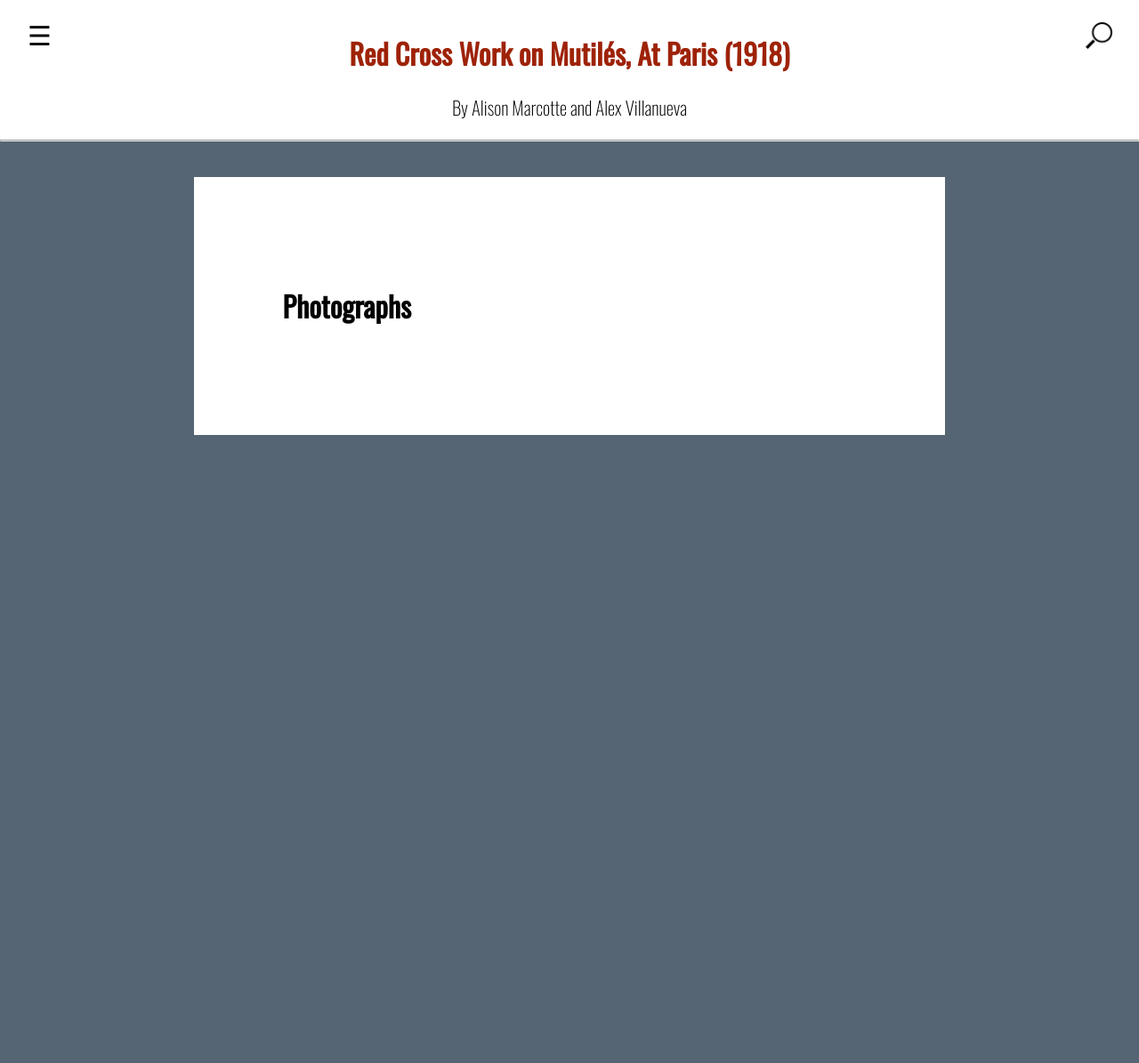
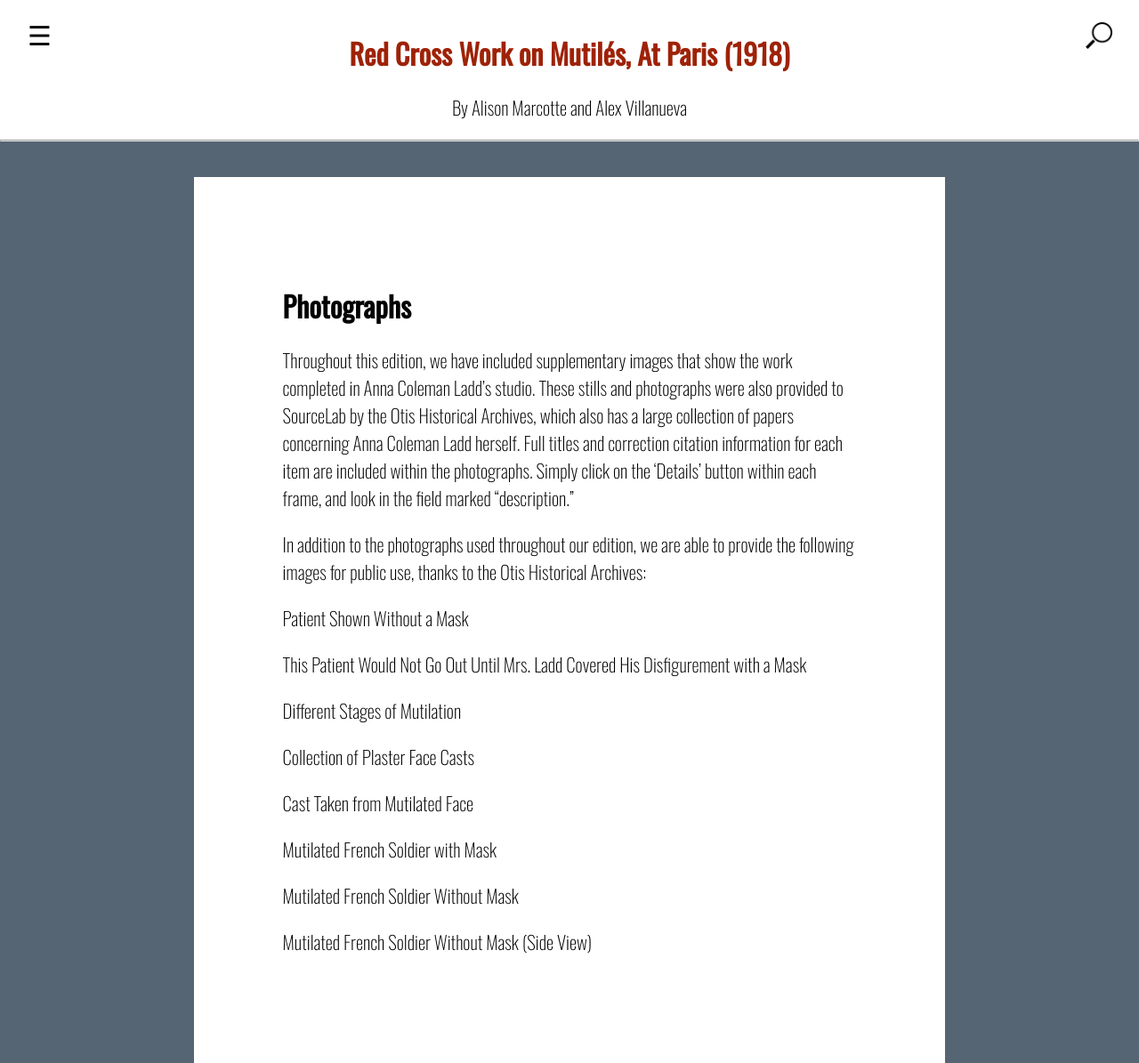
Before and after one commit to TonLeon/Mindoc_Original_Prototype, a Jekyll site: the page built from 007_photographs.md, in a window 1280 px wide. Shown: the whole page at 89% size. Built offline with Jekyll 4.4.1, drawn with Linux system fonts in a browser that asks for light colours; before the commit the page ends 900 px from its top, so only the background shows below that.

Commit message:
Update 007_photographs.md

```diff
--- a/007_photographs.md
+++ b/007_photographs.md
@@ -5,3 +5,25 @@
 ---
 
 # Photographs
+
+Throughout this edition, we have included supplementary images that show the work completed in Anna Coleman Ladd's studio.  These stills and photographs were also provided to SourceLab by the Otis Historical Archives, which also has a large collection of papers concerning Anna Coleman Ladd herself.
+Full titles and correction citation information for each item are included within the photographs.  Simply click on the ‘Details’ button within each frame, and look in the field marked "description."
+
+In addition to the photographs used throughout our edition, we are able to provide the following images for public use, thanks to the Otis Historical Archives:
+
+
+Patient Shown Without a Mask
+
+This Patient Would Not Go Out Until Mrs. Ladd Covered His Disfigurement with a Mask
+
+Different Stages of Mutilation
+
+Collection of Plaster Face Casts
+
+Cast Taken from Mutilated Face
+
+Mutilated French Soldier with Mask
+
+Mutilated French Soldier Without Mask
+
+Mutilated French Soldier Without Mask (Side View)
```
